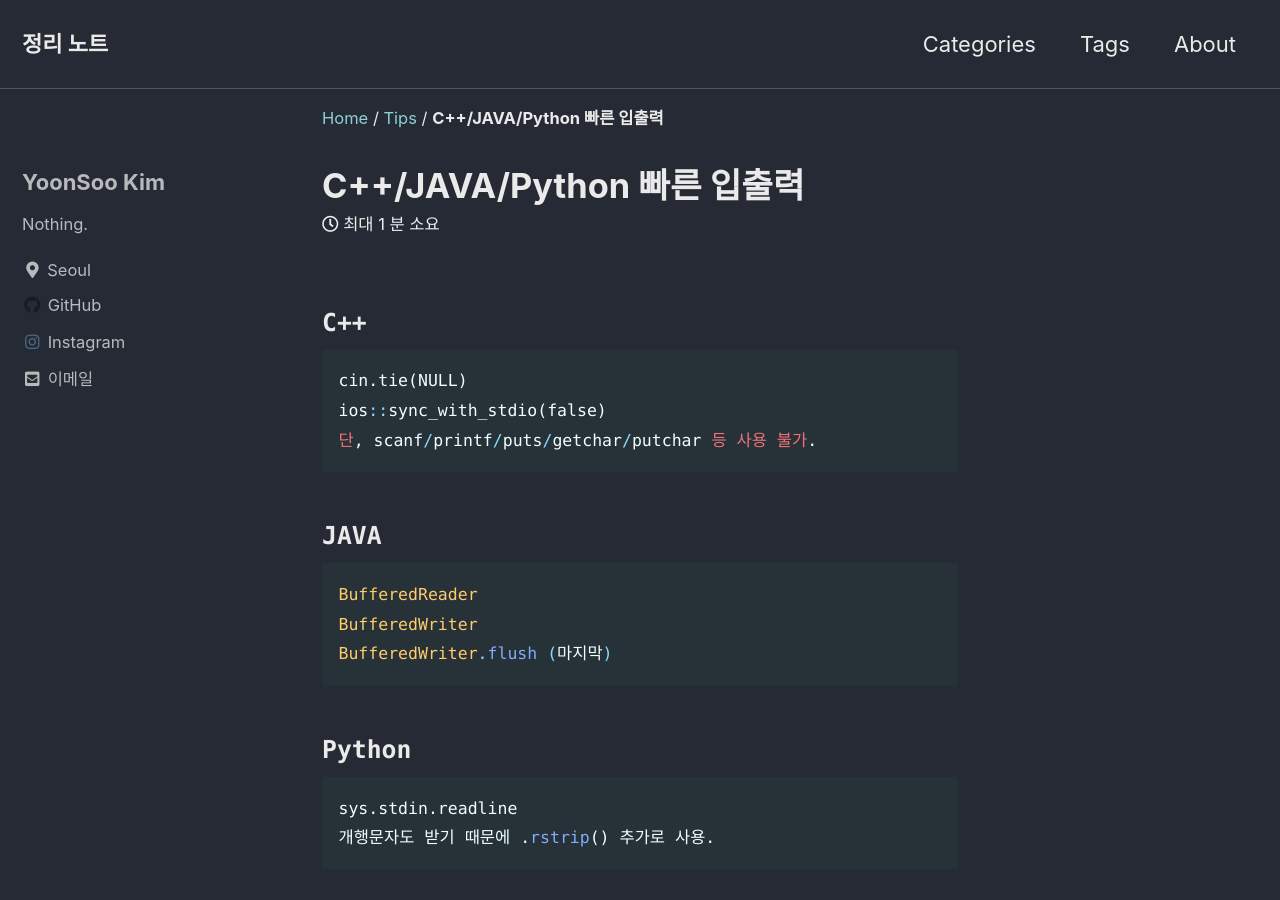
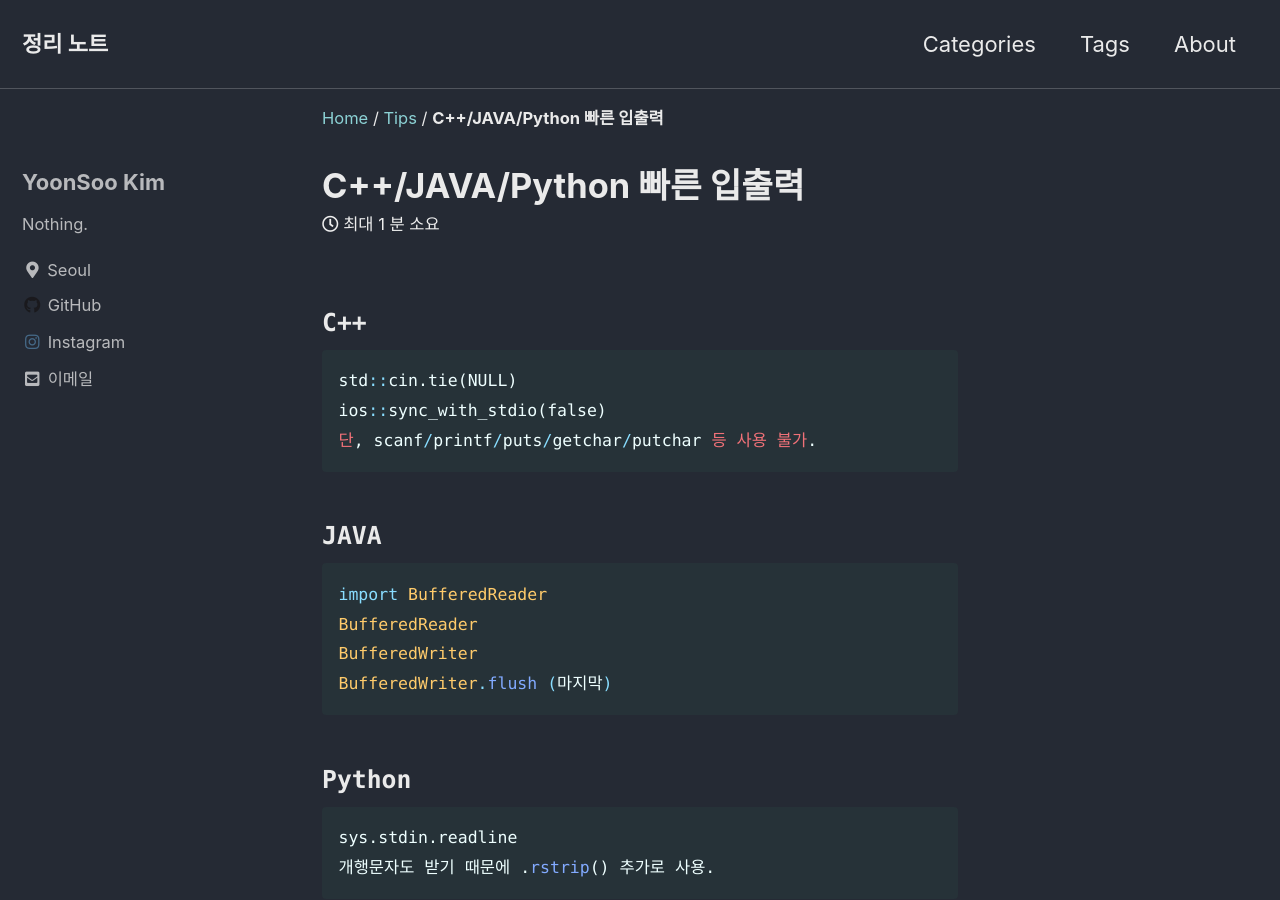
Before and after one commit to blackbeaver37/blackbeaver37.github.io, a Jekyll site: the page built from _posts/2020-07-23-fast_inoutput.md, in a window 1280 px wide and 900 px high. Built offline with Jekyll 4.4.1, drawn with Linux system fonts in a browser that asks for light colours; cached includes are drawn as plain includes.

Commit message:
Update 2020-07-23-fast_inoutput.md

````diff
--- a/_posts/2020-07-23-fast_inoutput.md
+++ b/_posts/2020-07-23-fast_inoutput.md
@@ -13,13 +13,14 @@ last_modified_at: 2020-07-23T02:00:00-05:00
 
 ### **`C++`**
 ```c++
-cin.tie(NULL)
+std::cin.tie(NULL)
 ios::sync_with_stdio(false)
 단, scanf/printf/puts/getchar/putchar 등 사용 불가.
 ```
 
 ### **`JAVA`**
 ```java
+import BufferedReader
 BufferedReader
 BufferedWriter
 BufferedWriter.flush (마지막)
````
